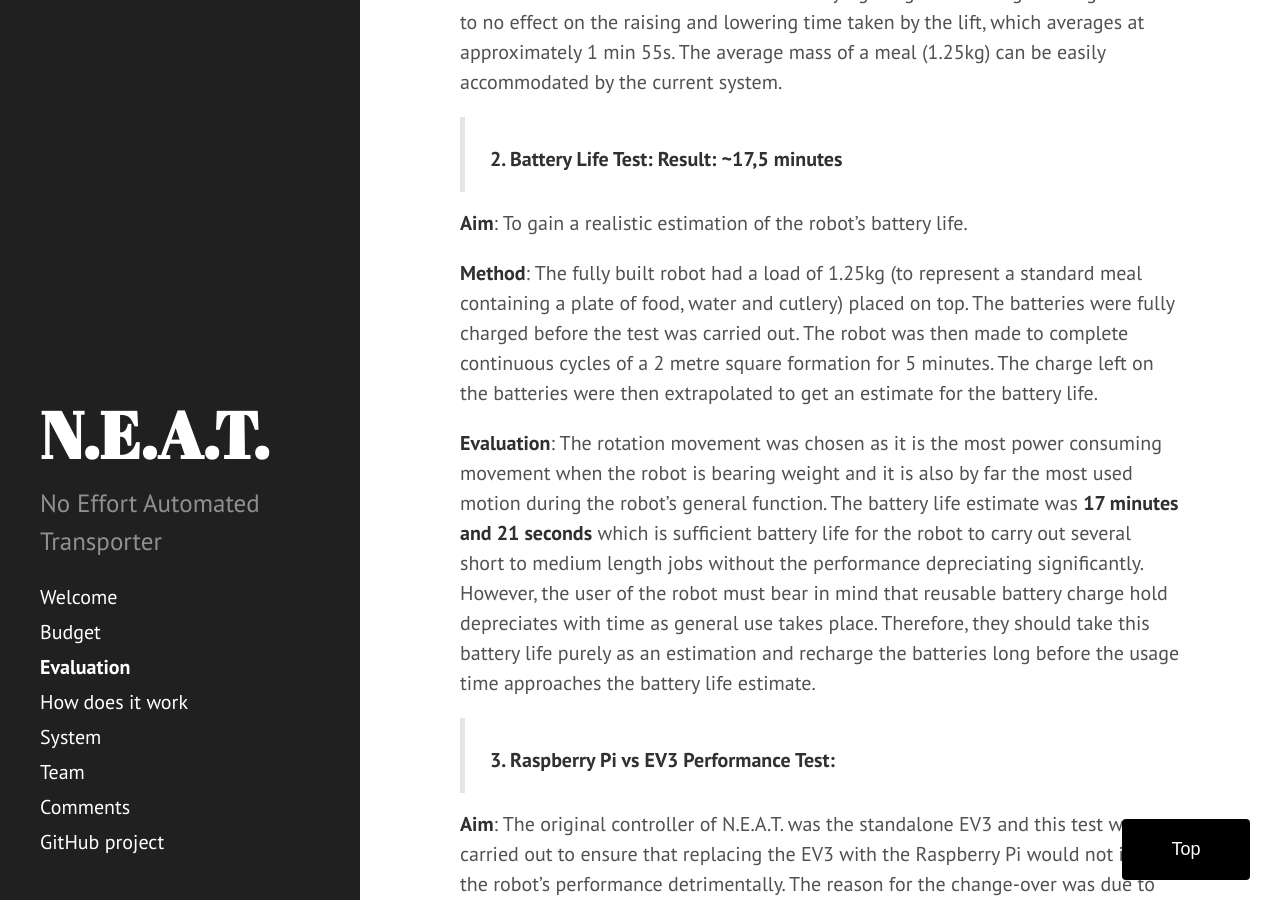
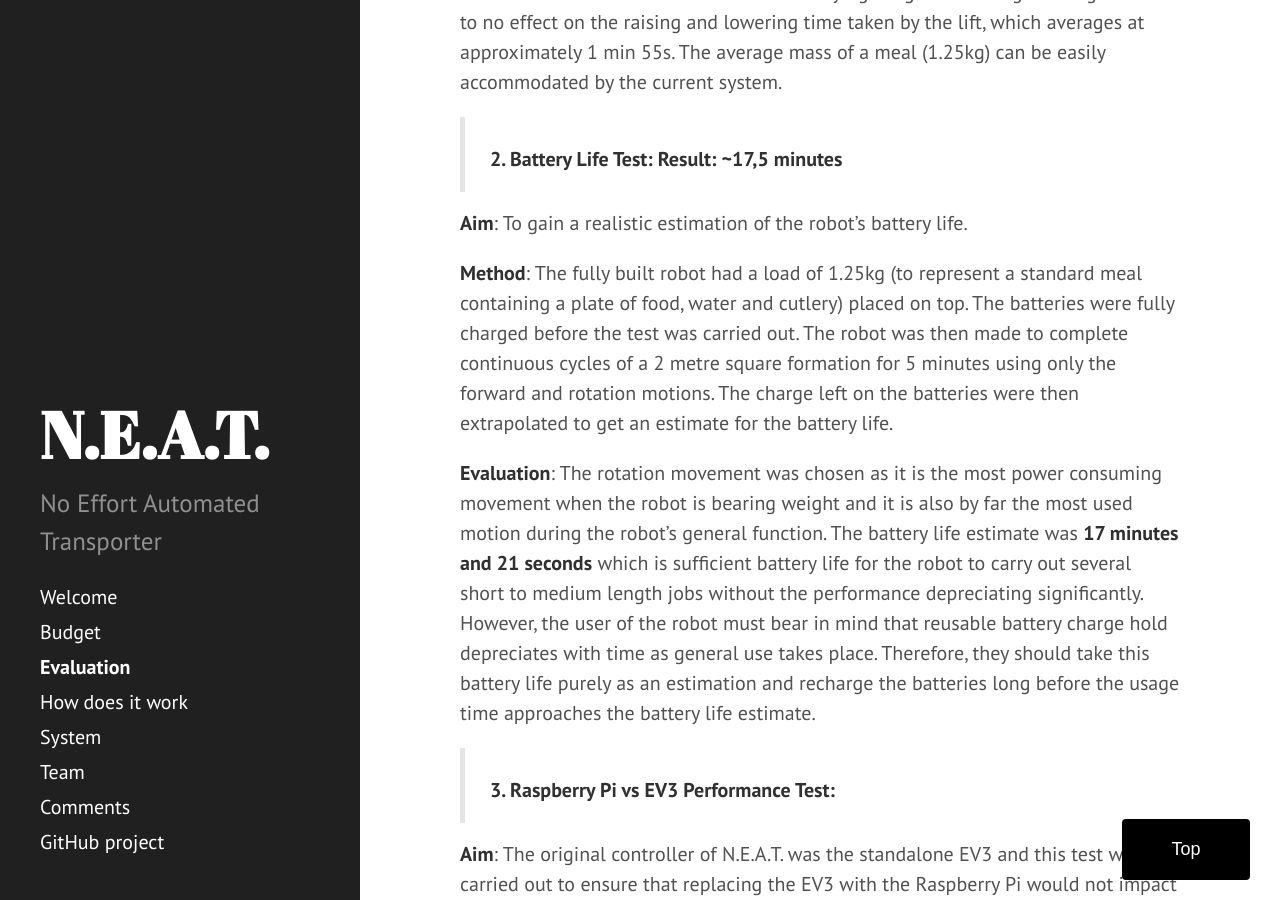
Before and after one commit to okapeng/sdp2020-group2, a Jekyll site: the page built from _pages/evaluation.md, in a window 1280 px wide and 900 px high, scrolled down 1151 px. Built offline with Jekyll 4.4.1, drawn with Linux system fonts in a browser that asks for light colours.

Commit message:
modified battery life test method

```diff
--- a/_pages/evaluation.md
+++ b/_pages/evaluation.md
@@ -20,7 +20,7 @@ permalink: /evaluation/
 
   **Aim**: To gain a realistic estimation of the robot's battery life.
 
-  **Method**: The fully built robot had a load of 1.25kg (to represent a standard meal containing a plate of food, water and cutlery) placed on top. The batteries were fully charged before the test was carried out. The robot was then made to complete continuous cycles of a 2 metre square formation for 5 minutes. The charge left on the batteries were then extrapolated to get an estimate for the battery life.
+  **Method**: The fully built robot had a load of 1.25kg (to represent a standard meal containing a plate of food, water and cutlery) placed on top. The batteries were fully charged before the test was carried out. The robot was then made to complete continuous cycles of a 2 metre square formation for 5 minutes using only the forward and rotation motions. The charge left on the batteries were then extrapolated to get an estimate for the battery life.
 
   **Evaluation**: The rotation movement was chosen as it is the most power consuming movement when the robot is bearing weight and it is also by far the most used motion during the robot's general function. The battery life estimate was **17 minutes and 21 seconds** which is sufficient battery life for the robot to carry out several short to medium length jobs without the performance depreciating significantly.
   However, the user of the robot must bear in mind that reusable battery charge hold depreciates with time as general use takes place. Therefore, they should take this battery life purely as an estimation and recharge the batteries long before the usage time approaches the battery life estimate.
```
